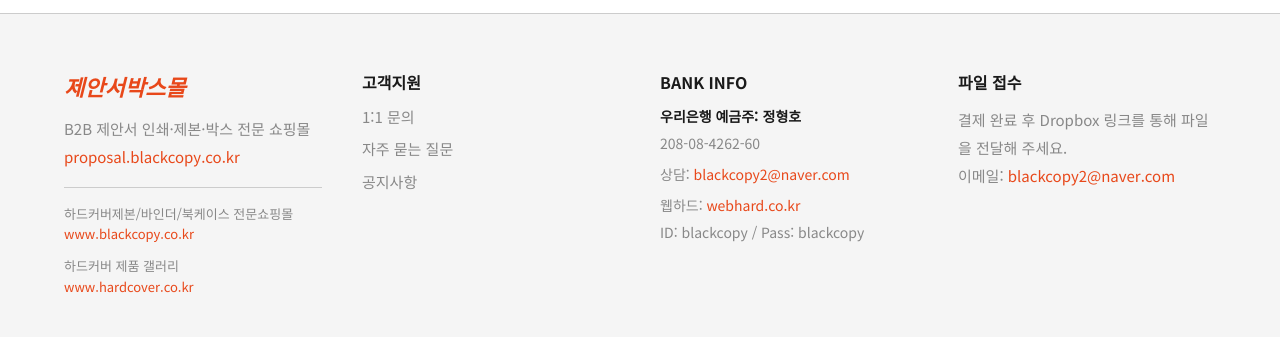
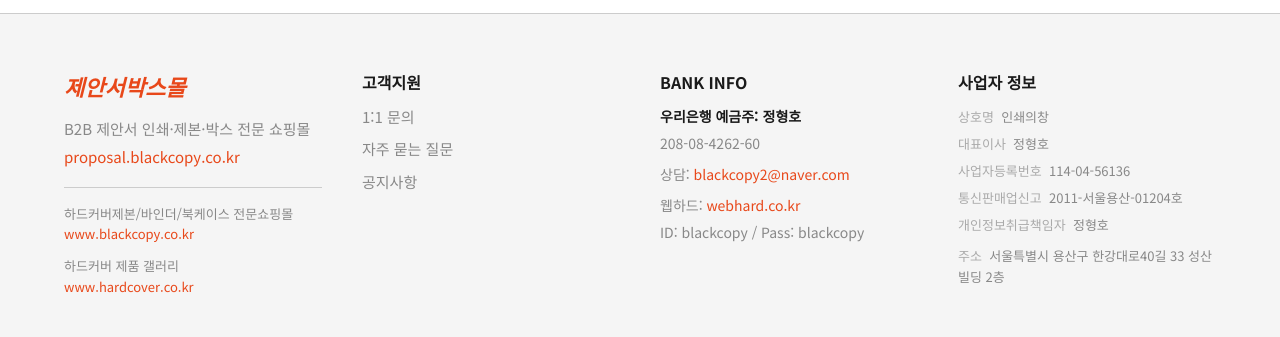
Before and after one commit to hyunghojeung/proposal-mall, a Next.js app: page /contact in a window 1280 px wide. Shown: the part 1386-1723 px from the top of the page. Built offline with nearby package versions, Linux system fonts and the light colour scheme; no server answers; the database is empty.

Commit message:
feat: 푸터 파일접수 → 사업자 정보로 교체

```diff
--- a/src/components/Footer.tsx
+++ b/src/components/Footer.tsx
@@ -88,18 +88,15 @@
           </div>
 
           <div>
-            <h3 className="text-[16px] font-bold text-ink">파일 접수</h3>
-            <p className="mt-3 text-[15px] leading-7 text-ink-sub">
-              결제 완료 후 Dropbox 링크를 통해 파일을 전달해 주세요.
-              <br />
-              이메일:{" "}
-              <a
-                href="mailto:blackcopy2@naver.com"
-                className="text-brand hover:underline"
-              >
-                blackcopy2@naver.com
-              </a>
-            </p>
+            <h3 className="text-[16px] font-bold text-ink">사업자 정보</h3>
+            <ul className="mt-3 space-y-1.5 text-[13px] leading-relaxed text-ink-sub">
+              <li><span className="text-ink-del">상호명</span> &nbsp;인쇄의창</li>
+              <li><span className="text-ink-del">대표이사</span> &nbsp;정형호</li>
+              <li><span className="text-ink-del">사업자등록번호</span> &nbsp;114-04-56136</li>
+              <li><span className="text-ink-del">통신판매업신고</span> &nbsp;2011-서울용산-01204호</li>
+              <li><span className="text-ink-del">개인정보취급책임자</span> &nbsp;정형호</li>
+              <li className="pt-1"><span className="text-ink-del">주소</span> &nbsp;서울특별시 용산구 한강대로40길 33 성산빌딩 2층</li>
+            </ul>
           </div>
         </div>
 
```
